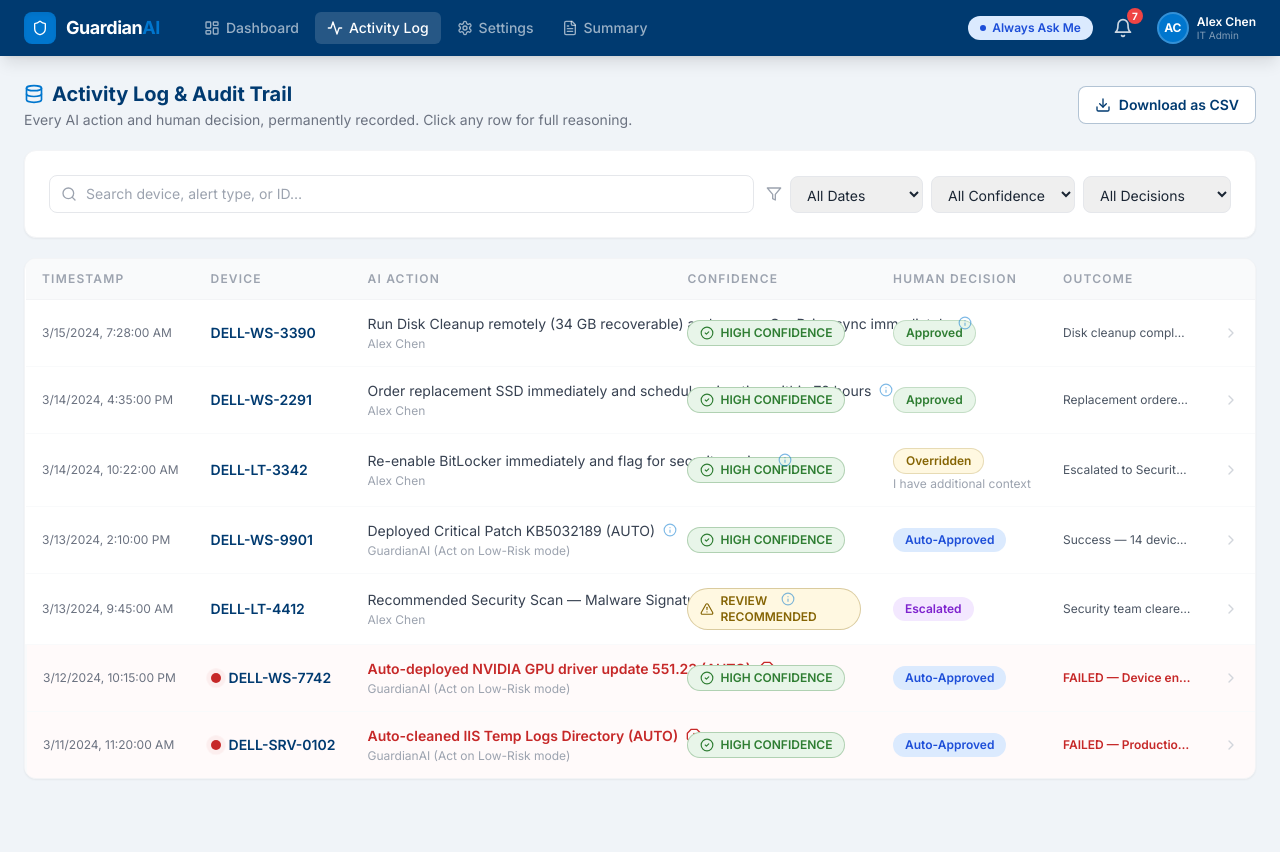
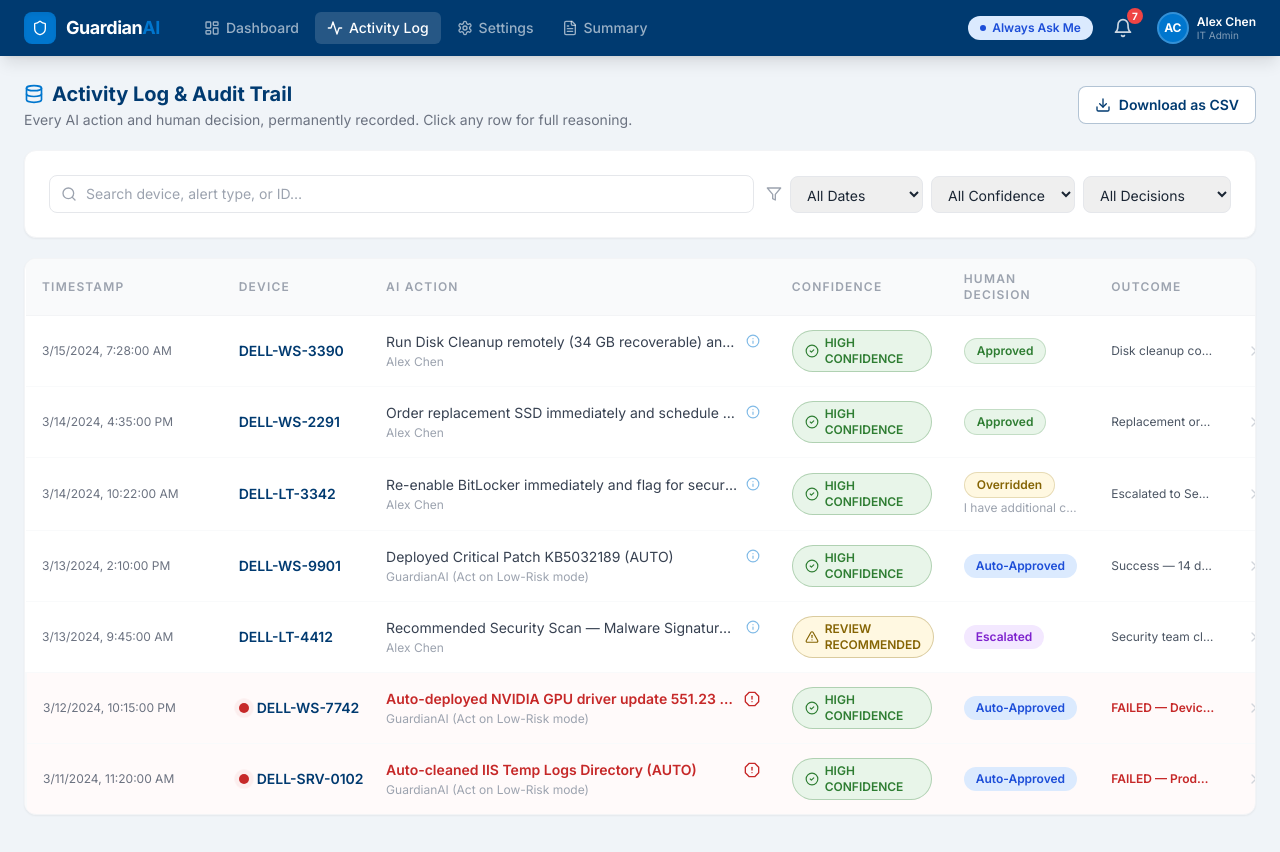
Before and after one commit to siddhartha0132/Dell_Repo, a React (Vite) app: page /log in a window 1280 px wide. Shown: the top 852 px of the page. Built offline with nearby package versions, Linux system fonts and the light colour scheme.

Commit message:
fix: Resolve table cell overlapping in ActivityLog by switching to table-fixed and defining explicit percentage column widths

```diff
--- a/src/pages/ActivityLog.jsx
+++ b/src/pages/ActivityLog.jsx
@@ -197,12 +197,16 @@ export default function ActivityLog({ alerts }) {
       ) : (
         <div className="bg-white rounded-xl border border-gray-100 shadow-sm overflow-hidden">
           <div className="overflow-x-auto">
-            <table className="w-full text-sm">
+            <table className="w-full min-w-[1000px] text-sm table-fixed">
               <thead>
                 <tr className="border-b border-gray-100 bg-gray-50">
-                  {['Timestamp', 'Device', 'AI Action', 'Confidence', 'Human Decision', 'Outcome', ''].map(h => (
-                    <th key={h} className="px-4 py-3 text-left label">{h}</th>
-                  ))}
+                  <th className="px-4 py-3 text-left label w-[16%]">Timestamp</th>
+                  <th className="px-4 py-3 text-left label w-[12%]">Device</th>
+                  <th className="px-4 py-3 text-left label w-[33%]">AI Action</th>
+                  <th className="px-4 py-3 text-left label w-[14%]">Confidence</th>
+                  <th className="px-4 py-3 text-left label w-[12%]">Human Decision</th>
+                  <th className="px-4 py-3 text-left label w-[11%]">Outcome</th>
+                  <th className="px-4 py-3 text-left label w-[2%]"></th>
                 </tr>
               </thead>
               <tbody className="divide-y divide-gray-50">
@@ -236,9 +240,9 @@ export default function ActivityLog({ alerts }) {
                           {row.device}
                         </div>
                       </td>
-                      <td className="px-4 py-3.5 text-gray-700 max-w-xs">
+                      <td className="px-4 py-3.5 text-gray-700">
                         <div className="flex items-start gap-2">
-                          <div className="flex-1">
+                          <div className="flex-1 min-w-0">
                             <p className={`truncate ${isIncident ? 'text-confidence-low font-semibold' : ''}`}>{row.aiAction}</p>
                             <p className="text-xs text-gray-400 mt-0.5">{row.decisionBy}</p>
                           </div>
@@ -256,10 +260,10 @@ export default function ActivityLog({ alerts }) {
                       <td className="px-4 py-3.5">
                         <span className={dec.class}>{dec.label}</span>
                         {row.overrideReason && (
-                          <p className="text-xs text-gray-400 mt-0.5 max-w-[160px] truncate">{row.overrideReason}</p>
+                          <p className="text-xs text-gray-400 mt-0.5 truncate">{row.overrideReason}</p>
                         )}
                       </td>
-                      <td className={`px-4 py-3.5 text-xs max-w-[160px] ${isIncident ? 'text-confidence-low font-semibold' : 'text-gray-600'}`}>
+                      <td className={`px-4 py-3.5 text-xs ${isIncident ? 'text-confidence-low font-semibold' : 'text-gray-600'}`}>
                         <p className="truncate">{row.outcome}</p>
                       </td>
                       <td className="px-4 py-3.5">
```
